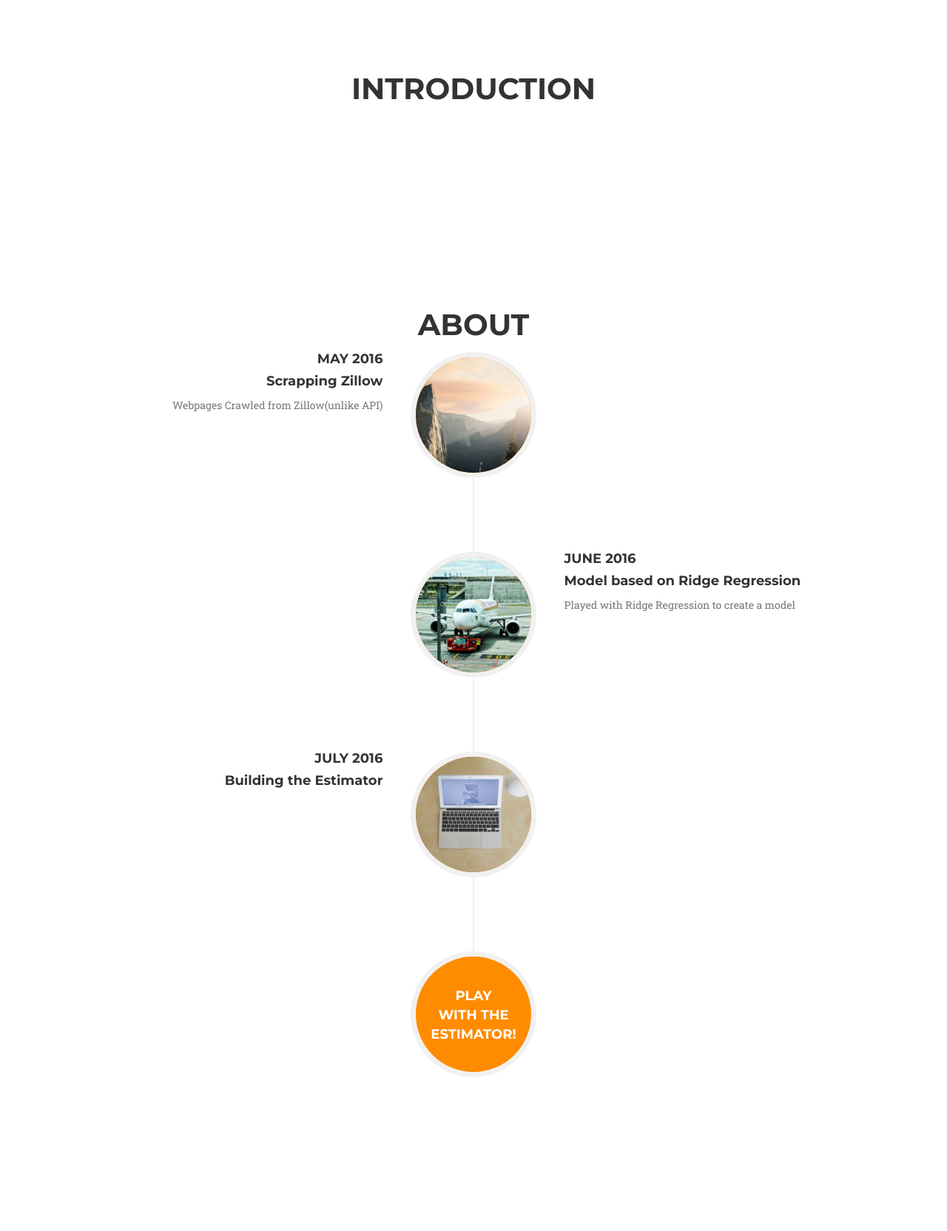
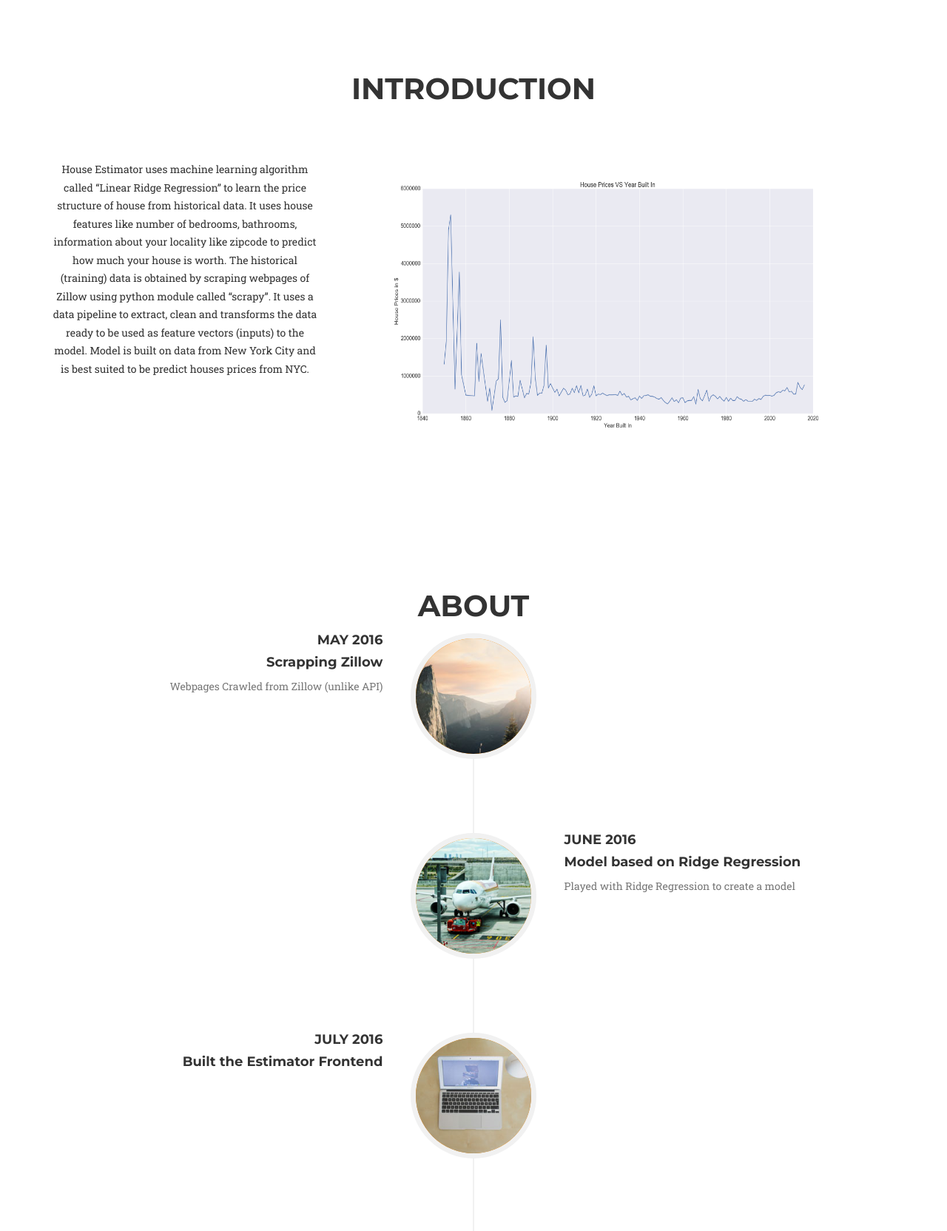
Before and after one commit to Shantanua/house-estimator-ui, a Flask app: page / in a window 1280 px wide. Shown: the part 627-2291 px from the top of the page at 74% size. Run offline with Flask 2, Linux system fonts and the light colour scheme; parts of the project's set-up code (start-up, migrations or seed data) failed here and were passed over; some libraries are stand-ins or nearby versions; some web fonts are replaced.

Commit message:
small fixes

```diff
--- a/templates/index.html
+++ b/templates/index.html
@@ -139,30 +139,14 @@
                 </div>
             </div>
             <div class="row text-center">
-                <!--<div class="col-md-4">
-                    <span class="fa-stack fa-4x">
-                        <i class="fa fa-circle fa-stack-2x text-primary"></i>
-                        <i class="fa fa-shopping-cart fa-stack-1x fa-inverse"></i>
-                    </span>
-                    <h4 class="service-heading">E-Commerce</h4>
-                    <p class="text-muted">Lorem ipsum dolor sit amet, consectetur adipisicing elit. Minima maxime quam architecto quo inventore harum ex magni, dicta impedit.</p>
-                </div>
-                <div class="col-md-4">
-                    <span class="fa-stack fa-4x">
-                        <i class="fa fa-circle fa-stack-2x text-primary"></i>
-                        <i class="fa fa-laptop fa-stack-1x fa-inverse"></i>
-                    </span>
-                    <h4 class="service-heading">Responsive Design</h4>
-                    <p class="text-muted">Lorem ipsum dolor sit amet, consectetur adipisicing elit. Minima maxime quam architecto quo inventore harum ex magni, dicta impedit.</p>
-                </div>
-                <div class="col-md-4">
-                    <span class="fa-stack fa-4x">
-                        <i class="fa fa-circle fa-stack-2x text-primary"></i>
-                        <i class="fa fa-lock fa-stack-1x fa-inverse"></i>
-                    </span>
-                    <h4 class="service-heading">Web Security</h4>
-                    <p class="text-muted">Lorem ipsum dolor sit amet, consectetur adipisicing elit. Minima maxime quam architecto quo inventore harum ex magni, dicta impedit.</p>
-                </div>-->
+              <div class="col-md-4">
+                <p>
+                  House Estimator uses machine learning algorithm called “Linear Ridge Regression” to learn the price structure of house from historical data. It uses house features like number of bedrooms, bathrooms, information about your locality like zipcode to predict how much your house is worth. The historical (training) data is obtained by scraping webpages of Zillow using python module called “scrapy”. It uses a data pipeline to extract, clean and transforms the data ready to be used as feature vectors (inputs) to the model. Model is built on data from New York City and is best suited to be predict houses prices from NYC.
+                </p>
+              </div>
+              <div class="col-md-8">
+              <img src="{{ url_for('static', filename='img/house_price_vs_year_built_in.png') }}" alt="Smiley face" height="380" width="660">
+              </div>
             </div>
         </div>
     </section>
@@ -188,7 +172,7 @@
                                     <h4 class="subheading">Scrapping Zillow</h4>
                                 </div>
                                 <div class="timeline-body">
-                                    <p class="text-muted">Webpages Crawled from Zillow(unlike API)</p>
+                                    <p class="text-muted">Webpages Crawled from Zillow (unlike API)</p>
                                 </div>
                             </div>
                         </li>
@@ -213,7 +197,7 @@
                             <div class="timeline-panel">
                                 <div class="timeline-heading">
                                     <h4>July 2016</h4>
-                                    <h4 class="subheading">Building the Estimator</h4>
+                                    <h4 class="subheading">Built the Estimator Frontend</h4>
                                 </div>
                                 <div class="timeline-body">
                                     <p class="text-muted"></p>
```
